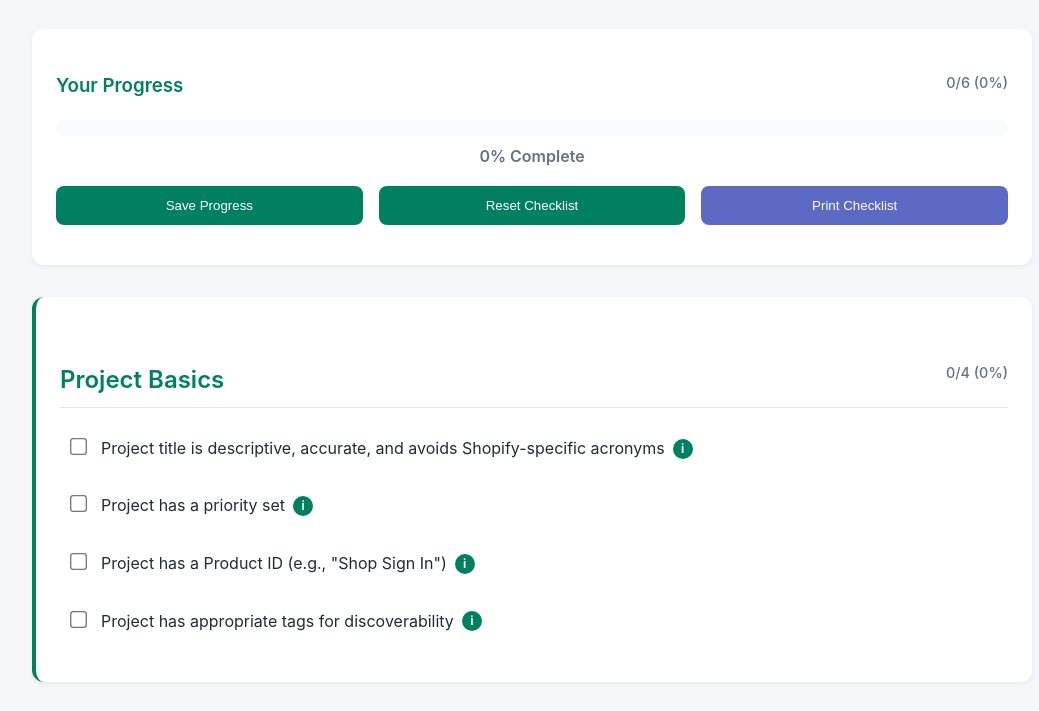
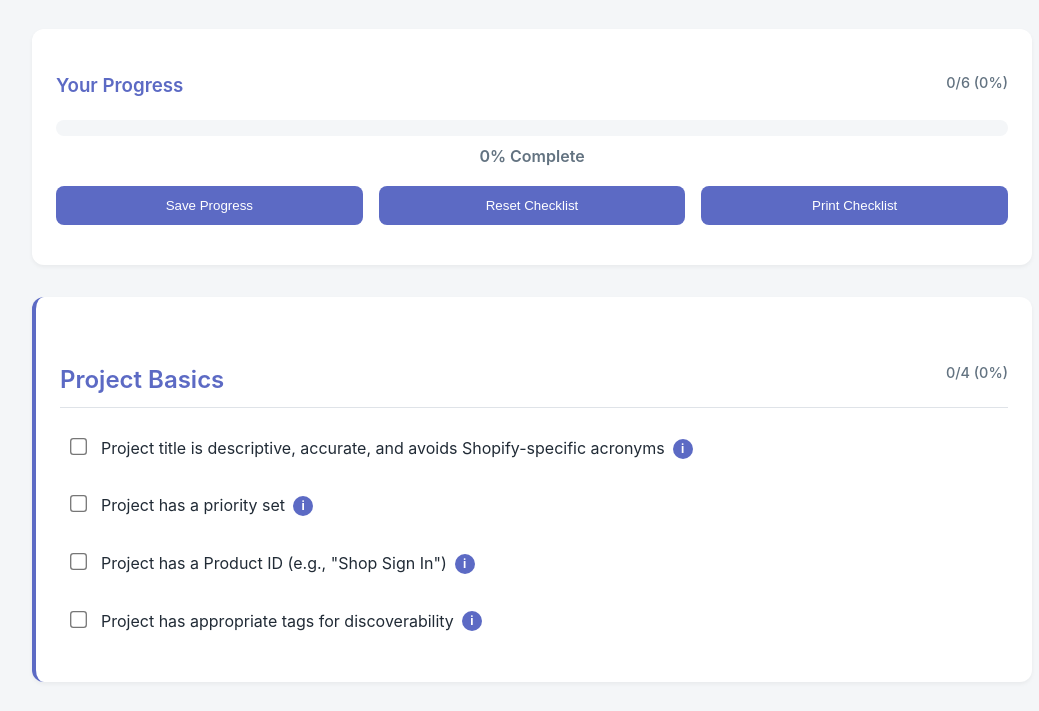
Before and after one commit to dtmoubayed/shop-vault-checklist, a plain HTML site: page index.html in a window 1280 px wide. Shown: the part 126-837 px from the top of the page, without its empty margins (108-1147 px from the left). Drawn offline with Linux system fonts and the light colour scheme.

Commit message:
Update branding to Shop App purple color scheme

```diff
--- a/index.html
+++ b/index.html
@@ -6,17 +6,18 @@
   <title>Dani's Vault Checklist</title>
   <style>
     :root {
-      --primary-color: #008060;
-      --primary-dark: #006e52;
-      --secondary-color: #5c6ac4;
-      --secondary-dark: #4959bd;
-      --text-color: #212b36;
+      --primary-color: #5C6AC4;
+      --primary-dark: #4959BD;
+      --primary-light: #E6E8F7;
+      --secondary-color: #5C6AC4;
+      --secondary-dark: #4959BD;
+      --text-color: #212B36;
       --text-light: #637381;
-      --background-light: #f9fafb;
-      --border-color: #e3e3e3;
-      --success-color: #008060;
-      --warning-color: #ffb82e;
-      --error-color: #de3618;
+      --background-light: #F4F6F8;
+      --border-color: #DFE3E8;
+      --success-color: #50B83C;
+      --warning-color: #FFB82E;
+      --error-color: #DE3618;
     }
 
     body {
```
